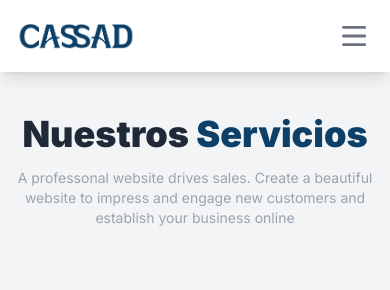
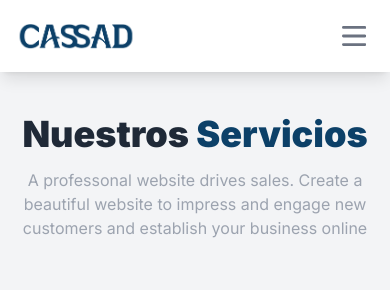
Before and after one commit to cassad-dev/cassad, a Next.js app: page /servicios in a window 390 px wide. Shown: the top 290 px of the page. Built offline with nearby package versions, Linux system fonts and the light colour scheme.

Commit message:
fix background and text sizes

```diff
--- a/app/conocenos/page.tsx
+++ b/app/conocenos/page.tsx
@@ -13,10 +13,10 @@ export default function Conocenos() {
             <div className="bg-gray-100 dark:bg-transparent">
                 <div className="container mx-auto flex flex-col items-center py-12 sm:py-24">
                     <div className="w-11/12 sm:w-2/3 lg:flex justify-center items-center flex-col mb-5 sm:mb-10">
-                        <h1 className="text-4xl md:text-5xl lg:text-6xl text-center text-gray-800 dark:text-white font-black leading-7 md:leading-10">
+                        <h1 className="text-4xl md:text-5xl lg:text-6xl text-center text-gray-800 font-black leading-7 md:leading-10">
                             Sobre <span className="text-mainAzul-100">Nosotros</span>
                         </h1>
-                        <p className="mt-5 sm:mt-10 lg:w-10/12 text-gray-400 font-normal text-center text-sm sm:text-lg">A professonal website drives sales. Create a beautiful website to impress and engage new customers and establish your business online </p>
+                        <p className="mt-5 sm:mt-10 lg:w-10/12 text-gray-400 font-normal text-center text-md sm:text-lg">A professonal website drives sales. Create a beautiful website to impress and engage new customers and establish your business online </p>
                     </div>
                     {/* <div className="flex justify-center items-center">
                         <button className="focus:outline-none focus:ring-2 focus:ring-offset-2 focus:ring-indigo-700 bg-indigo-700 transition duration-150 ease-in-out hover:bg-indigo-600 lg:text-xl lg:font-bold  rounded text-white px-4 sm:px-10 border border-indigo-700 py-2 sm:py-4 text-sm">Get Started</button>
--- a/app/page.tsx
+++ b/app/page.tsx
@@ -17,7 +17,7 @@ export default function Home() {
 
       {/* FOTO background y TEXTO */}
       <section
-        className="bg-center bg-no-repeat bg-blend-multiply bg-slate-600 bg-cover"
+        className="bg-center bg-no-repeat bg-blend-multiply bg-slate-600 bg-cover bg-fixed"
         style={{
           backgroundImage: `url(${bgImage.src})`,
           // backgroundSize: "cover",
--- a/app/servicios/page.tsx
+++ b/app/servicios/page.tsx
@@ -17,7 +17,7 @@ export default function Servicios() {
                         <h1 className="text-4xl md:text-5xl lg:text-6xl text-center text-gray-800 dark:text-white font-black leading-7 md:leading-10">
                             Nuestros <span className="text-mainAzul-100">Servicios</span>
                         </h1>
-                        <p className="mt-5 sm:mt-10 lg:w-10/12 text-gray-400 font-normal text-center text-sm sm:text-lg">A professonal website drives sales. Create a beautiful website to impress and engage new customers and establish your business online </p>
+                        <p className="mt-5 sm:mt-10 lg:w-10/12 text-gray-400 font-normal text-center text-md sm:text-lg">A professonal website drives sales. Create a beautiful website to impress and engage new customers and establish your business online </p>
                     </div>
                     {/* <div className="flex justify-center items-center">
                         <button className="focus:outline-none focus:ring-2 focus:ring-offset-2 focus:ring-indigo-700 bg-indigo-700 transition duration-150 ease-in-out hover:bg-indigo-600 lg:text-xl lg:font-bold  rounded text-white px-4 sm:px-10 border border-indigo-700 py-2 sm:py-4 text-sm">Get Started</button>
```
